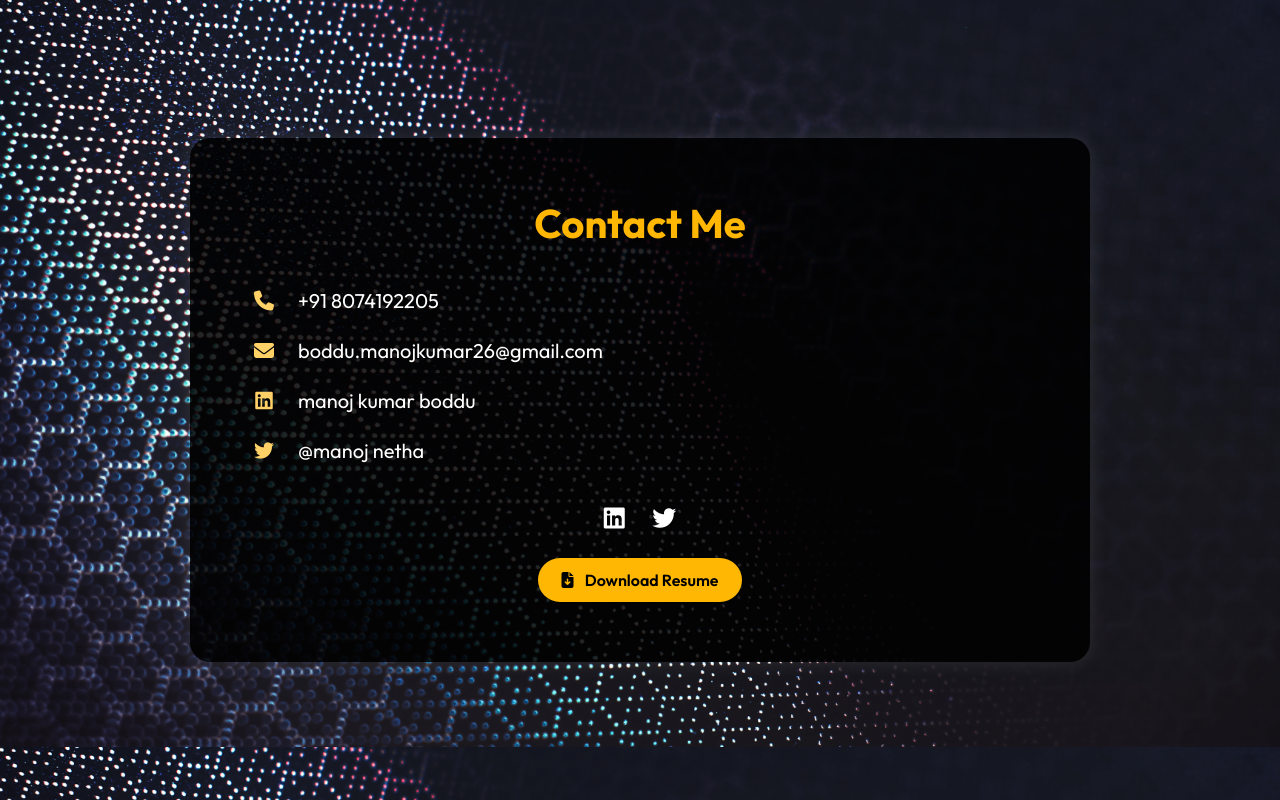
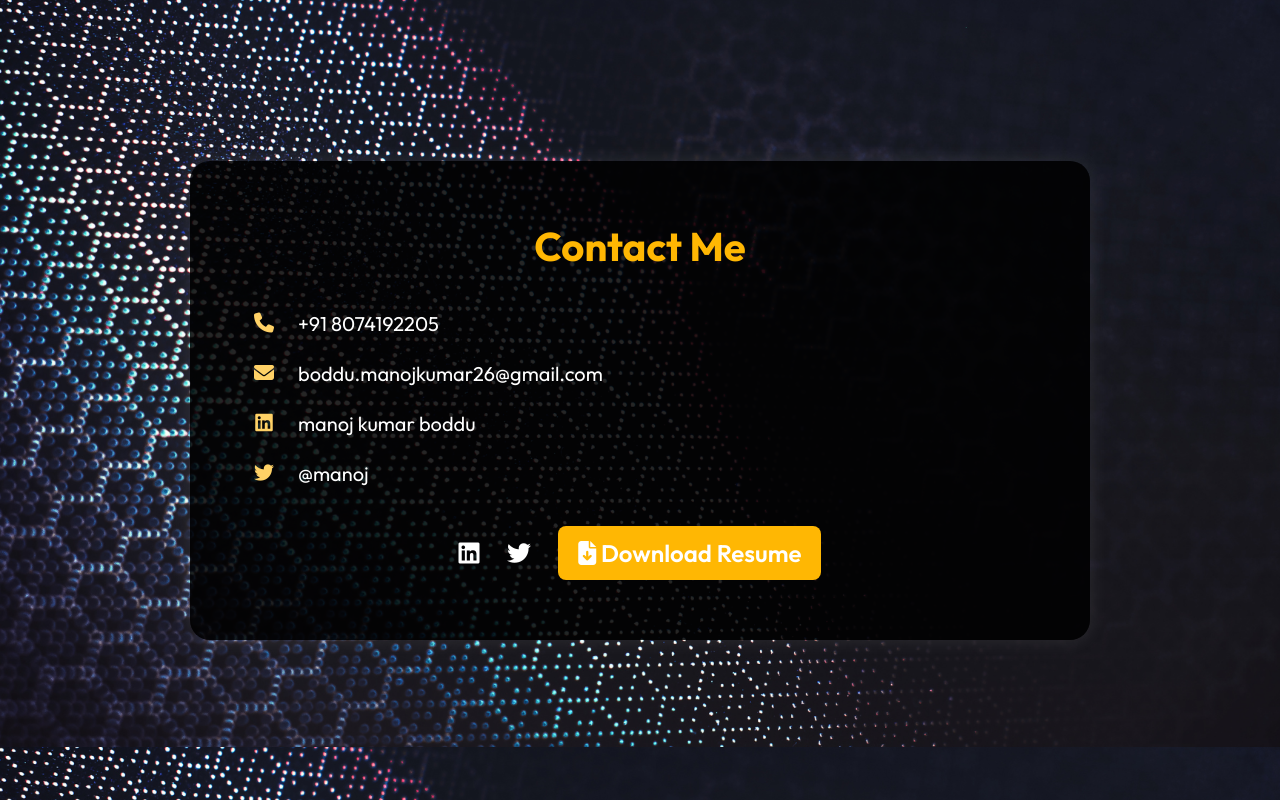
Before and after one commit to Manoj-Boddu/django-portfolio, a Django app: page /contact/ in a window 1280 px wide. Shown: the part 53-853 px from the top of the page. Run offline with Django 5.2, Linux system fonts and the light colour scheme.

Commit message:
Update Twitter link and resume path

```diff
--- a/internalHome/templates/internalHome/contact.html
+++ b/internalHome/templates/internalHome/contact.html
@@ -118,50 +108,34 @@
       transition: color 0.3s ease;
     }
 
-    .social-icons a:hover {
-      color: #ffd166;
-    }
+    .social-icons a:hover { color: #ffd166; }
 
-    .resume-btn {
+    .resume-download {
       display: inline-block;
-      margin-top: 25px;
-      padding: 12px 24px;
+      margin-top: 30px;
+      padding: 12px 20px;
       background-color: #ffb703;
       color: black;
       font-weight: 600;
-      font-size: 16px;
-      border-radius: 30px;
+      border-radius: 8px;
       text-decoration: none;
-      transition: background-color 0.3s ease, color 0.3s ease;
+      transition: background-color 0.3s, color 0.3s;
     }
 
-    .resume-btn i {
-      margin-right: 8px;
-    }
-
-    .resume-btn:hover {
+    .resume-download:hover {
       background-color: #ffd166;
       color: black;
     }
 
     @media (max-width: 600px) {
-      .contact-card {
-        padding: 40px 25px;
-      }
-
-      h1 {
-        font-size: 28px;
-      }
-
+      .contact-card { padding: 40px 25px; }
+      h1 { font-size: 28px; }
       .info {
         flex-direction: column;
         align-items: flex-start;
         font-size: 18px;
       }
-
-      .info i {
-        margin-bottom: 6px;
-      }
+      .info i { margin-bottom: 6px; }
     }
   </style>
 </head>
@@ -198,18 +172,14 @@
 
       <div class="info">
         <i class="fab fa-twitter"></i>
-        <a href="https://twitter.com/manojnetha" target="_blank">@manoj netha</a>
+        <a href="https://x.com/Man92540918292?t=OacrJ8WvUZoiTTJAALMseA&s=09" target="_blank">@manoj</a>
       </div>
 
-      <!-- Social Links -->
+      <!-- Social + Resume Download -->
       <div class="social-icons">
         <a href="https://linkedin.com/in/manoj-kumar-boddu" target="_blank"><i class="fab fa-linkedin"></i></a>
-        <a href="https://twitter.com/manojnetha" target="_blank"><i class="fab fa-twitter"></i></a>
-      </div>
-
-      <!-- Resume Download -->
-      <div style="text-align: center;">
-        <a href="/media/resume/Manoj_Kumar_Resume.pdf" download class="resume-btn">
+        <a href="https://x.com/Man92540918292?t=OacrJ8WvUZoiTTJAALMseA&s=09" target="_blank"><i class="fab fa-twitter"></i></a>
+        <a href="/media/resume/Manoj_Kumar_Resume.pdf" download class="resume-download">
           <i class="fas fa-file-download"></i> Download Resume
         </a>
       </div>
```
Also changed, not shown: other parts of internalHome/templates/internalHome/contact.html (+5 -15 lines).
